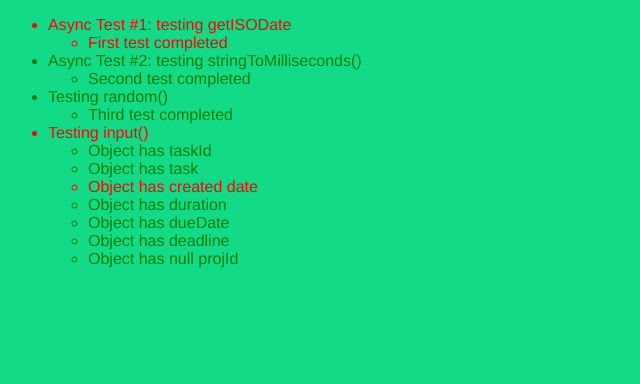
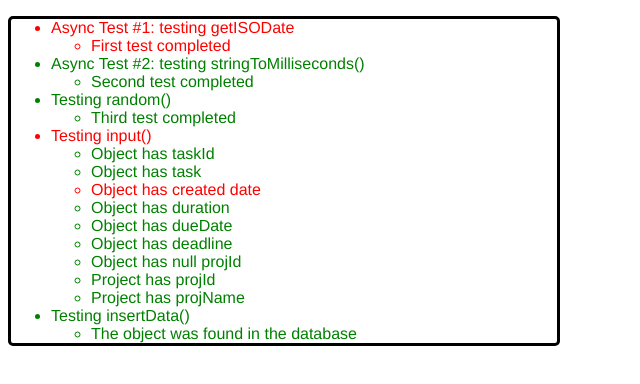
Before and after one commit to polsVoice/seed, a plain HTML site: page test_index.html in a window 1280 px wide. Shown: the whole page, without its empty margins (0-640 px from the left). Drawn offline with Linux system fonts and the light colour scheme.

Commit message:
object inserted and found in database

```diff
--- a/seed.js
+++ b/seed.js
@@ -108,7 +108,6 @@ var seed = {
             newTask = {},
             newProject = {};
             if ( task ){
-                console.log( task );
                 newTask = {
                     taskId: new Date().getTime(),
                     task: task,
@@ -125,7 +124,7 @@ var seed = {
                     projId: new Date().getTime(),
                     projName: project
                 };
-                return project;
+                return newProject;
             }
     },
 	//~ input: function(){
@@ -182,6 +181,15 @@ var seed = {
 			//~ $( "#projInput" ).focus();
 		//~ }
 	//~ },
+    insertData: function( dataObj ){
+        "use strict";
+        if ( dataObj.hasOwnProperty( "task" ) ){
+            seed.db.put( {name: "active"}, dataObj );
+        }
+        else if ( dataObj.hasOwnProperty( "projName" ) ){
+            seed.db.put( {name: "projects"}, dataObj );
+        }
+    },
 	deleteEntry: function( id ){
 		"use strict";
 		var taskId = parseInt( id, 10 );
@@ -204,7 +212,7 @@ var seed = {
 
 		// bubble sort adapted from
 		// http://www.contentedcoder.com/2012/09/bubble-sort-algorithm-in-javascript.html
-		var len = array.length-1, isSwap = true, comparisons = 0, swaps = 0;
+		var len = array.length-1, isSwap = true;
 		for( var i = 0; i < len; i++ ){
 			isSwap = false;
 			for ( var j = 0, swap = null, lastIndex = len - i; j < lastIndex; j++ ){
@@ -212,7 +220,6 @@ var seed = {
 				var nextObjDate = Date.parse( array[ j+1 ].dueDate );
 
 				if ( ( curObjDate === null || curObjDate > nextObjDate ) && nextObjDate !== null ){
-					swaps++;
 					swap = array[ j ];
 					array[ j ] = array[ j+1 ];
 					array[ j+1 ] = swap;
--- a/test.js
+++ b/test.js
@@ -74,7 +74,6 @@ window.onload = function(){
         $( "#input" ).hide();
         $( "#input" ).val( "foo" );
         testTask = seed.input();
-        console.log( testTask );
         assert( testTask.taskId, "Object has taskId" );
         assert( testTask.task === "foo", "Object has task" );
         assert( testTask.createdDate === today, "Object has created date" );
@@ -82,5 +81,31 @@ window.onload = function(){
         assert( testTask.dueDate === "0000-00-00", "Object has dueDate" );
         assert( testTask.deadline === "false", "Object has deadline" );
         assert( testTask.projId === null, "Object has null projId" );
+        $( "#input" ).remove();
+
+        $( "body" ).append( "<input type='text' id='projInput' />" );
+        $( "#projInput" ).hide();
+        $( "#projInput" ).val( "bar" );
+        testProj = seed.input();
+        assert( testProj.projId, "Project has projId" );
+        assert( testProj.projName === "bar", "Project has projName" );
+    } );
+    test( "Testing insertData()", function(){
+        var key = new Date().getTime();
+        var taskObj = {
+            taskId: key,
+            task: "foo",
+            createdDate: today,
+            duration: "00:00:00",
+            dueDate: "0000-00-00",
+            deadline: "false",
+            projId: null
+       };
+       seed.insertData( taskObj );
+       // if object can be found in db, result is true; otherwise, it's false
+       result = seed.db.get( "active", key ) ? true : false;
+       assert( result, "The object was found in the database" );
+
+       seed.db.clear();
     } );
 };
--- a/test_index.html
+++ b/test_index.html
@@ -2,7 +2,6 @@
 <html lang="en">
 	<head>
 		<meta charset="UTF-8" />
-		<link href="styles.css" rel="stylesheet" />
 		<link href="test_styles.css" rel="stylesheet" />
 		<link href="jquery-ui-1.11.0.custom/jquery-ui.structure.min.css" rel="stylesheet" />
 		<link href="jquery-ui-1.11.0.custom/jquery-ui.theme.min.css" rel="stylesheet" />
--- a/test_styles.css
+++ b/test_styles.css
@@ -1,3 +1,15 @@
+body
+{
+    font-family: Helvetica, Arial, sans-serif;
+}
+
+#results
+{
+    border: 3px solid black;
+    border-radius: 5px;
+    width: 40%;
+}
+
 #results li.pass
 {
 	color: green;
```
